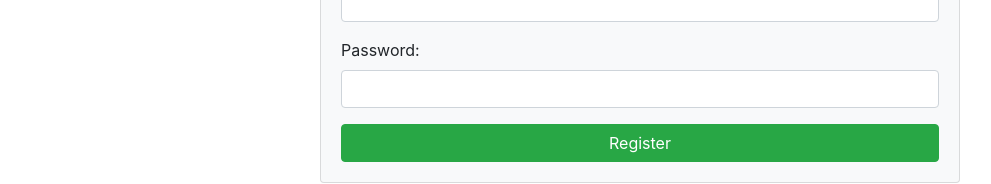
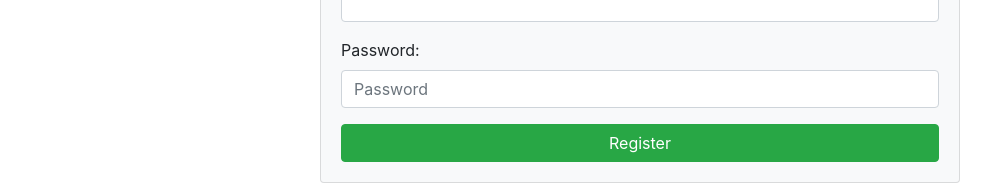
Before and after one commit to HiruSam/Chat-App, a React (Create React App) app in the folder chat-app/client/: page /register in a window 1280 px wide. Shown: the part 367-551 px from the top of the page, without its empty margins (0-991 px from the left). Built offline with nearby package versions, Linux system fonts and the light colour scheme.

Commit message:
Change 20

```diff
--- a/chat-app/client/src/components/register.js
+++ b/chat-app/client/src/components/register.js
@@ -36,7 +36,7 @@ class register extends React.Component {
 
                             <div className="form-group text-left">
                                 <label>Password: </label>
-                                <input type="password" name="password" className="form-control"/>
+                                <input type="password" name="password"placeholder='Password' className="form-control"/>
 
                             </div>
 
```
